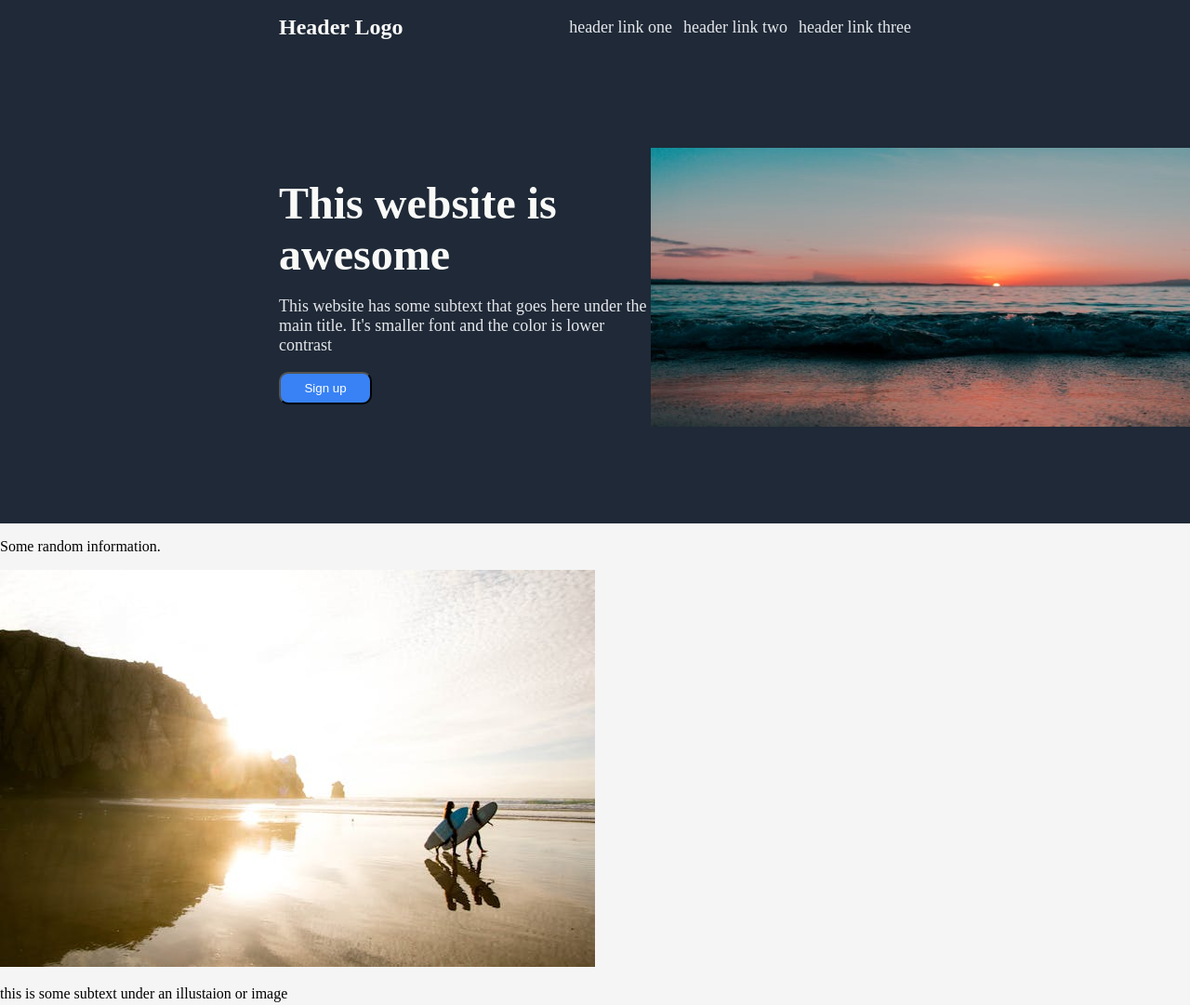
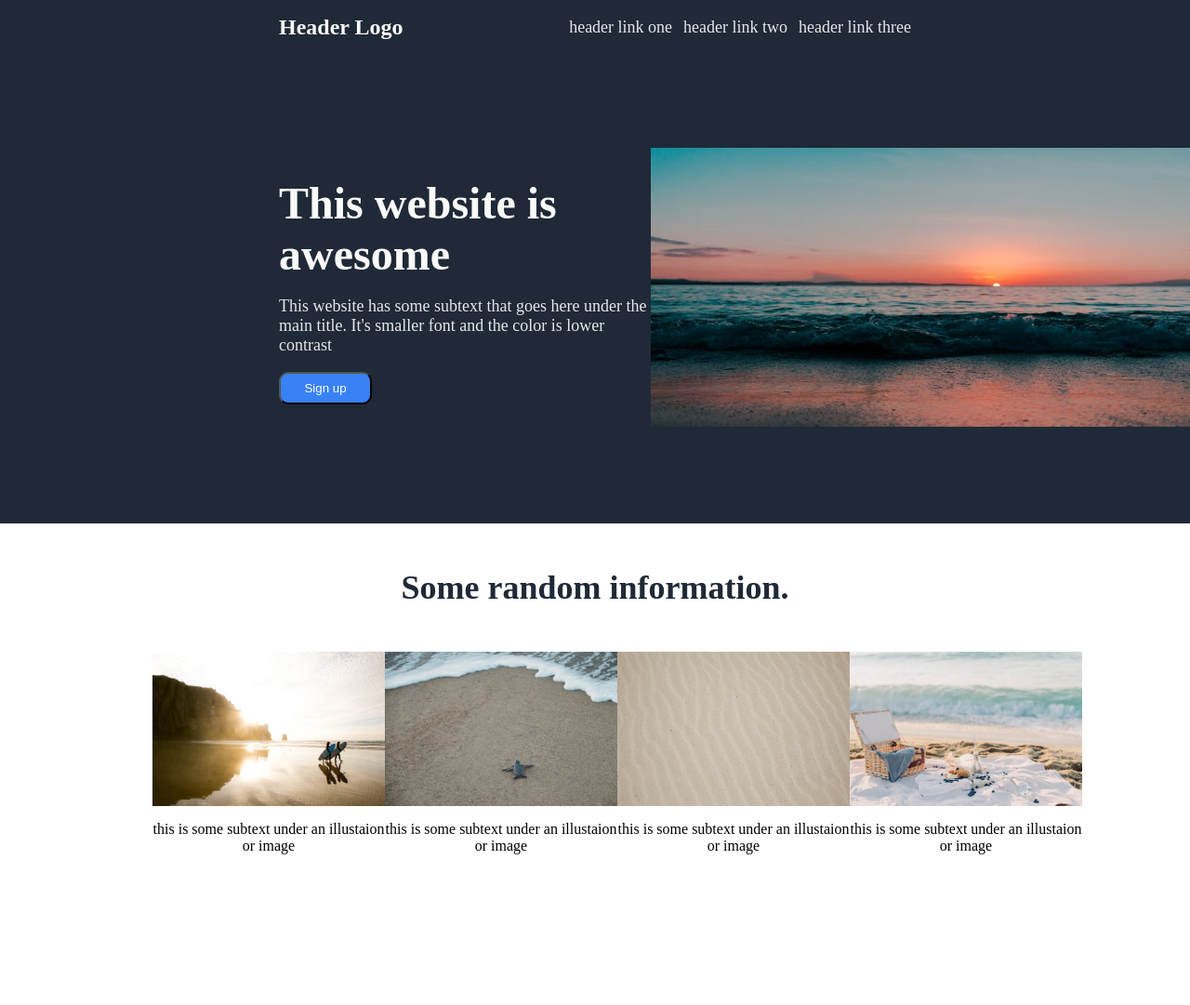
Before and after one commit to Eli1058/landing-page, a plain HTML site: page index.html in a window 1280 px wide. Shown: the top 1081 px of the page at 93% size. After the commit the page ends 983 px from the top, so only its background shows below. Drawn offline with Linux system fonts and the light colour scheme.

Commit message:
Add style and positions to section 2 content

```diff
--- a/index.html
+++ b/index.html
@@ -36,15 +36,25 @@
             </div>
 
             <div class="section-2">
-                <p>Some random information.</p>
-                <img src="images/pexels-jeremy-bishop-1260133-2923590.jpg" alt="Two surfers walking on a beach during sunset.">
-                <p>this is some subtext under an illustaion or image</p>
-                <img src="images/pexels-jolodiazr-3866697.jpg" alt="A baby turtle crawling towards the ocean on a beach.">
-                <p>this is some subtext under an illustaion or image</p>
-                <img src="images/pexels-laker-6156378.jpg" alt="Top down image of wavy sand on a beach.">
-                <p>this is some subtext under an illustaion or image</p>
-                <img src="images/pexels-leeloothefirst-8908603.jpg" alt="A picnic on the beach.">
-                <p>this is some subtext under an illustaion or image</p>
+                <p class="info-header-text">Some random information.</p>
+                <div class="card-container">
+                    <div class="card">
+                        <img class="card-image" src="images/pexels-jeremy-bishop-1260133-2923590.jpg" alt="Two surfers walking on a beach during sunset.">
+                        <p>this is some subtext under an illustaion or image</p>
+                    </div>
+                    <div class="card">
+                        <img class="card-image" src="images/pexels-jolodiazr-3866697.jpg" alt="A baby turtle crawling towards the ocean on a beach.">
+                        <p>this is some subtext under an illustaion or image</p>
+                    </div>
+                    <div class="card">
+                        <img class="card-image" src="images/pexels-laker-6156378.jpg" alt="Top down image of wavy sand on a beach.">
+                        <p>this is some subtext under an illustaion or image</p>
+                    </div>
+                    <div class="card">
+                        <img class="card-image" src="images/pexels-leeloothefirst-8908603.jpg" alt="A picnic on the beach.">
+                    <p>this is some subtext under an illustaion or image</p>
+                    </div>
+                </div>
             </div>
 
             <div class="section-3">
--- a/styles.css
+++ b/styles.css
@@ -10,6 +10,7 @@ body{
 .sections-container{
     display: flex;
     flex-direction: column;
+    flex:auto;
 }
 
 
@@ -30,12 +31,14 @@ a{
     flex-flow: column wrap;
     padding: 0px 300px;
     background-color: #1F2937;
+    flex: auto;
 }
 
 .header{
     display: flex;
     align-items: center;
     justify-content: space-between;
+    flex: auto;
 }
 
 .logo{
@@ -49,6 +52,7 @@ a{
     align-content: space-between;
     max-height: 350px;
     margin: 100px 0px;
+    flex: auto;
 }
 
 .sunset{
@@ -71,7 +75,36 @@ button{
 }
 
 .section-2{
-    background-color: whitesmoke;
+    display:flex;
+    flex-direction: column;
+    flex: auto;
+    margin-bottom: 48px;
+}
+
+.info-header-text{
+    font-size: 36px;
+    font-weight: bolder;
+    color: #1F2937;
+    margin: 48px 0px;
+    text-align: center;
+}
+
+.card-container{
+    display: flex;
+    justify-content: space-evenly;
+    margin: 0px 164px;
+}
+
+.card{
+    display:flex;
+    flex-flow: column wrap;
+    max-width: 250px;
+    text-align: center;
+}
+
+.card-image{
+    height: 166px;
+    width: 250px;
 }
 
 .section-3{
```
